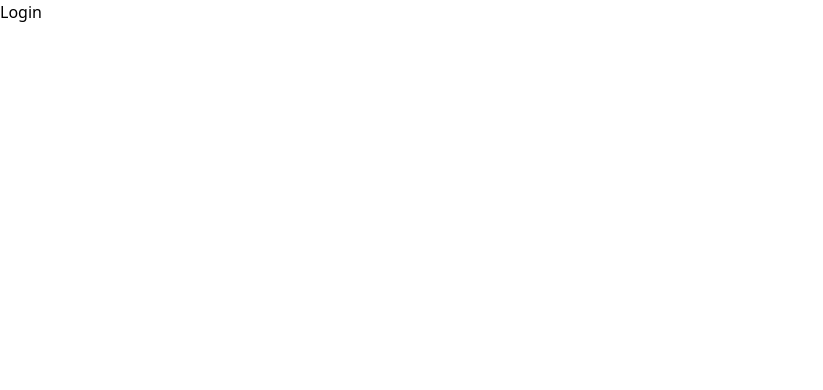
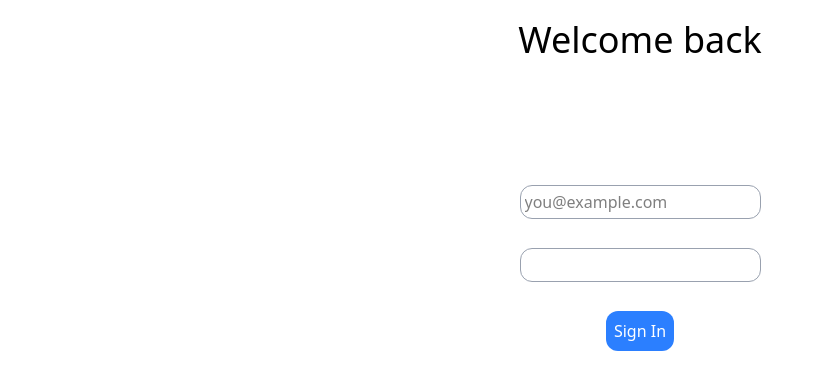
Before and after one commit to iVlastart/wavly, a Next.js app: page /login in a window 1280 px wide. Shown: the top 390 px of the page, without its empty margins (0-823 px from the left). Built offline with nearby package versions, Linux system fonts and the light colour scheme; no server answers.

Commit message:
Made a basic implementation of login/signin. Added .env and working now on sidebar

```diff
--- a/app/ui/button.tsx
+++ b/app/components/button.tsx
@@ -1,11 +1,11 @@
 import { IButton } from ".";
 
-export const Button = ({content, element}:IButton)=>{
+export const Button = ({content, onClick, element}:IButton)=>{
     return(
         <button id={element.id}
                 className={`bg-blue-500 hover:bg-blue-600 rounded-xl hover:scale-105 cursor-pointer hover:shadow-2xl
                             transition-all duration-300
-                            text-white p-2 ${element.className}`}>
+                            text-white p-2 ${element.className}`} onClick={(e:any)=>{onClick(e)}}>
             {content}
         </button>
     )
--- a/app/ui/index.d.ts
+++ b/app/components/index.d.ts
@@ -13,5 +13,6 @@ export interface IInput{
 
 export interface IButton{
     content: any,
+    onClick: (e:MouseEvent)=>void
     element: IElement
 }
--- /dev/null
+++ b/app/firebase/firebase.tsx
@@ -0,0 +1,33 @@
+// Import the functions you need from the SDKs you need
+import { getApp, getApps, initializeApp } from "firebase/app";
+import { getAnalytics, isSupported } from 'firebase/analytics';
+import { getAuth } from "firebase/auth";
+// TODO: Add SDKs for Firebase products that you want to use
+// https://firebase.google.com/docs/web/setup#available-libraries
+
+// Your web app's Firebase configuration
+// For Firebase JS SDK v7.20.0 and later, measurementId is optional
+const firebaseConfig = {
+  apiKey: process.env.NEXT_PUBLIC_API_KEY,
+  authDomain: process.env.NEXT_PUBLIC_AUTH_DOMAIN,
+  projectId: process.env.NEXT_PUBLIC_PROJECT_ID,
+  storageBucket: process.env.NEXT_PUBLIC_STORAGE_BUCKET,
+  messagingSenderId: process.env.NEXT_PUBLIC_MESSAGING_SENDER_ID,
+  appId: process.env.NEXT_PUBLIC_APP_ID,
+  measurementId: process.env.NEXT_PUBLIC_MEASUREMENT_ID
+};
+
+// Initialize Firebase
+const app = !getApps().length ? initializeApp(firebaseConfig) : getApp();
+export let analytics: ReturnType<typeof getAnalytics> | null = null;
+
+if (typeof window !== 'undefined') {
+  // Check if analytics is supported before initializing
+  isSupported().then((yes) => {
+    if (yes) {
+      analytics = getAnalytics(app);
+    }
+  });
+}
+export default app;
+export const auth = getAuth(app);
--- /dev/null
+++ b/app/hooks/formSubmit.tsx
@@ -0,0 +1,8 @@
+import { createUserWithEmailAndPassword, sendEmailVerification } from "firebase/auth";
+import { auth } from "../firebase/firebase";
+import { useSignInWithEmailAndPassword } from "react-firebase-hooks/auth";
+
+export const signinSubmit = async (email:string, psw: string)=>{
+    const userCredentials = await createUserWithEmailAndPassword(auth, email, psw);
+    await sendEmailVerification(userCredentials.user);
+};
--- a/app/login/page.tsx
+++ b/app/login/page.tsx
@@ -1,7 +1,46 @@
-export default function Login() {
+"use client"
+import { useRouter } from "next/navigation";
+import { auth } from "../firebase/firebase";
+import { Button } from "../components/button";
+import { Input } from "../components/input";
+import { useState } from "react";
+import { useCreateUserWithEmailAndPassword, useSendEmailVerification, useSignInWithEmailAndPassword } from 'react-firebase-hooks/auth';
+
+export default function Login(){
+    const [createUser] = useCreateUserWithEmailAndPassword(auth);
+    const [sendEmailVerification] = useSendEmailVerification(auth);
+    const [email, setEmail] = useState<string>('');
+    const [psw, setPsw] = useState<string>('');
+    const router = useRouter();
+    const [signInWithEmailAndPassword, user, loading, error] = useSignInWithEmailAndPassword(auth);
+
+    const handleSubmit = async (email: string, psw: string) => {
+        await signInWithEmailAndPassword(email, psw);
+    };
     return(
-        <div>
-            Login
-        </div>
+        <>
+            <header>
+                <div className="flex flex-row w-screen justify-center pt-5">
+                    <h1 className="text-4xl">Welcome back</h1>
+                </div>
+            </header>
+            <main className="w-screen flex flex-col items-center justify-evenly pt-24 h-80">
+                <Input type="email" placeholder="you@example.com" element={{
+                    id: 'txtUsername',
+                    name: '',
+                    className: ''
+                }} limit={50} onChange={(e:any)=>setEmail(e.target.value)}/>
+                <Input type="password" placeholder="" element={{
+                    id: 'pswPassword',
+                    name: '',
+                    className: ''
+                }} limit={50} onChange={(e:any)=>setPsw(e.target.value)}/>
+                <Button content={'Sign In'} element={{
+                    id: 'btnSignin',
+                    name: '',
+                    className: ''
+                }} onClick={(e:any)=>{handleSubmit(email, psw); router.push('/')}}  />
+            </main>
+        </>
     );
 }
--- a/app/page.tsx
+++ b/app/page.tsx
@@ -1,7 +1,15 @@
+'use client'
+import { useAuthState } from "react-firebase-hooks/auth";
+import { auth } from "./firebase/firebase";
+
 export default function Home() {
+  const [user] = useAuthState(auth);
+
   return (
-      <div>
+      <>
+        <header>
 
-      </div>
+        </header>
+      </>
     );
 }
--- a/app/signin/page.tsx
+++ b/app/signin/page.tsx
@@ -1,12 +1,18 @@
 "use client"
-import Link from "next/link";
-import { Button } from "../ui/button";
-import { Input } from "../ui/input";
+import { useRouter } from "next/navigation";
+import { auth } from "../firebase/firebase";
+import { signinSubmit } from "../hooks/formSubmit";
+import { Button } from "../components/button";
+import { Input } from "../components/input";
 import { useState } from "react";
+import { useCreateUserWithEmailAndPassword, useSendEmailVerification } from 'react-firebase-hooks/auth';
 
 export default function Signin(){
+    const [createUser] = useCreateUserWithEmailAndPassword(auth);
+    const [sendEmailVerification] = useSendEmailVerification(auth);
     const [email, setEmail] = useState<string>('');
     const [psw, setPsw] = useState<string>('');
+    const router = useRouter();
     return(
         <>
             <header>
@@ -25,10 +31,13 @@ export default function Signin(){
                     name: '',
                     className: ''
                 }} limit={50} onChange={(e:any)=>setPsw(e.target.value)}/>
-                <Button content={<Link href={'/'}>Sign In</Link>} element={{
+                <Button content={'Sign In'} element={{
                     id: 'btnSignin',
                     name: '',
                     className: ''
+                }} onClick={(e:any)=>{
+                    signinSubmit(email, psw);
+                    router.push('/');
                 }} />
             </main>
         </>
```
Also changed, not shown: package.json (+8 -5 lines), app/components/input.tsx (renamed from app/ui/input.tsx), app/ui/sidebar.tsx (added), 1 other file (tests, documents, lock files or other folders).
